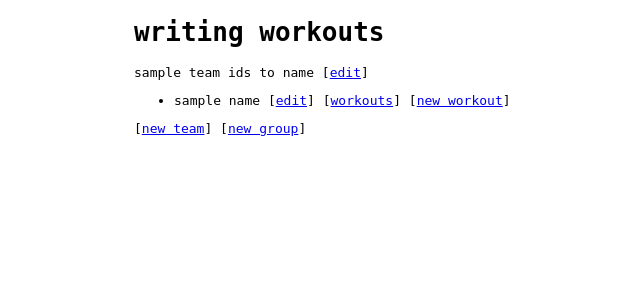
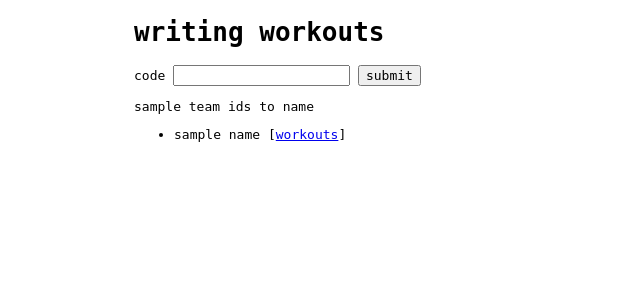
Before and after one commit to bwhybel/workout, a Flask app: template templates/index.html in a window 1280 px wide. Shown: the top 300 px of the page, without its empty margins (190-830 px from the left). Run offline with Flask 3, Linux system fonts and the light colour scheme; the template is opened without the code that fills it: most values are stand-ins (such as "Sample title", 1, 10 or a date in 2020).

Commit message:
Update index.html

```diff
--- a/templates/index.html
+++ b/templates/index.html
@@ -1,13 +1,22 @@
 {% extends 'base.html' %}
 {% block content %}
 <h1>{% block title %}writing workouts{% endblock %}</h1>
+<form action={{ url_for('code') }} method="post">
+  <label for='code'>code</label>
+  <input type='password' id='code' name='code'>
+  <input type='submit' value='submit'>
+</form>
+
+
 {% for team_id in team_ids_to_groups.keys() %}
-<p>{{ team_ids_to_names[team_id].lower() }} [<a href={{ url_for('write_team_id', id=team_id) }}>edit</a>]</p>
+<p>{{ team_ids_to_names[team_id].lower() }}{% if should_edit_teams %} [<a href={{ url_for('write_team_id', id=team_id) }}>edit</a>]{% endif %}</p>
 <ul>
   {% for group in team_ids_to_groups[team_id] %}
-  <li>{{ group['name'].lower() }} [<a href={{ url_for('write_group_id', id=group['id']) }}>edit</a>] [<a href={{ url_for('workouts', group_id=group['id']) }}>workouts</a>] [<a href={{ url_for('write_workout', group_id=group['id']) }}>new workout</a>]</li>
+  <li>{{ group['name'].lower() }} {% if should_edit_groups %}[<a href={{ url_for('write_group_id', id=group['id']) }}>edit</a>] {% endif %}[<a href={{ url_for('workouts', group_id=group['id']) }}>workouts</a>] {% if should_write_workouts %}[<a href={{ url_for('write_workout', group_id=group['id']) }}>new workout</a>]{% endif %}</li>
   {% endfor %}
 </ul>
 {% endfor %}
+{% if should_create_new_teams_and_workouts %}
 <p>[<a href={{ url_for('write_team') }}>new team</a>] [<a href={{ url_for('write_group') }}>new group</a>]</p>
+{% endif %}
 {% endblock %}
```
